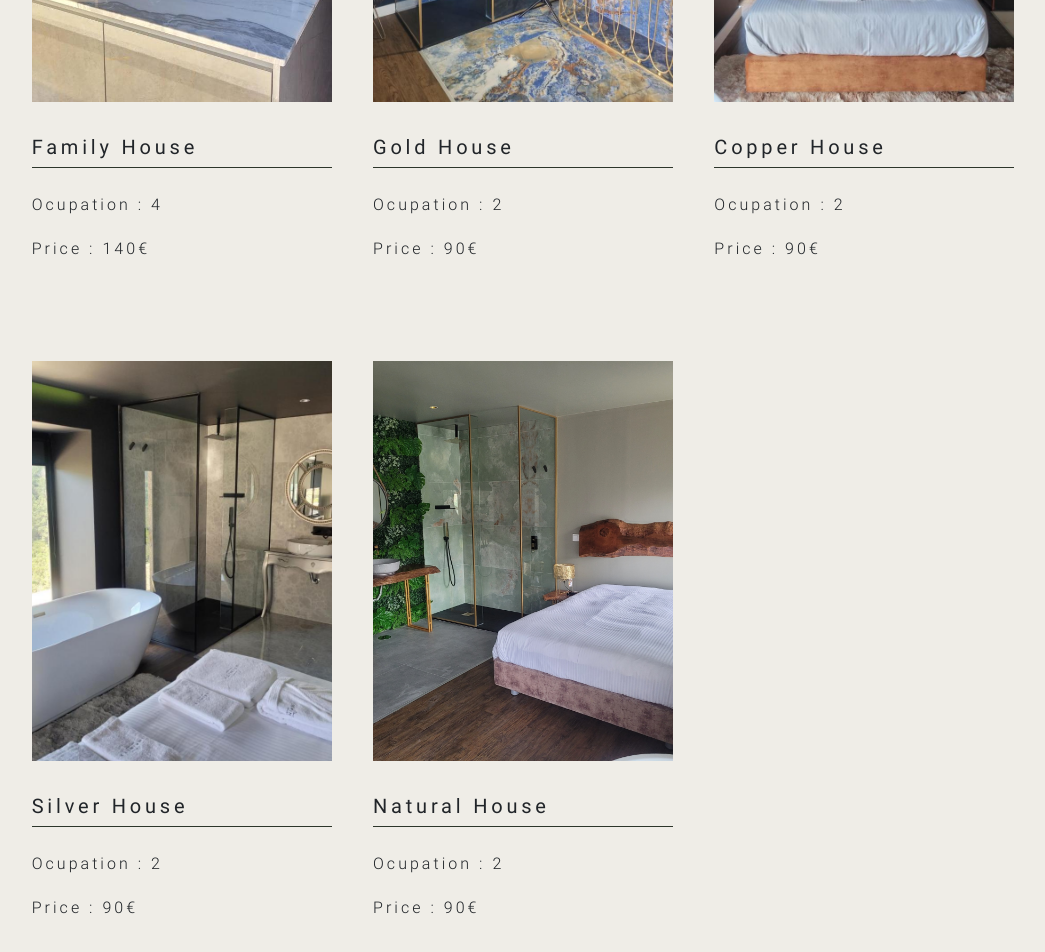
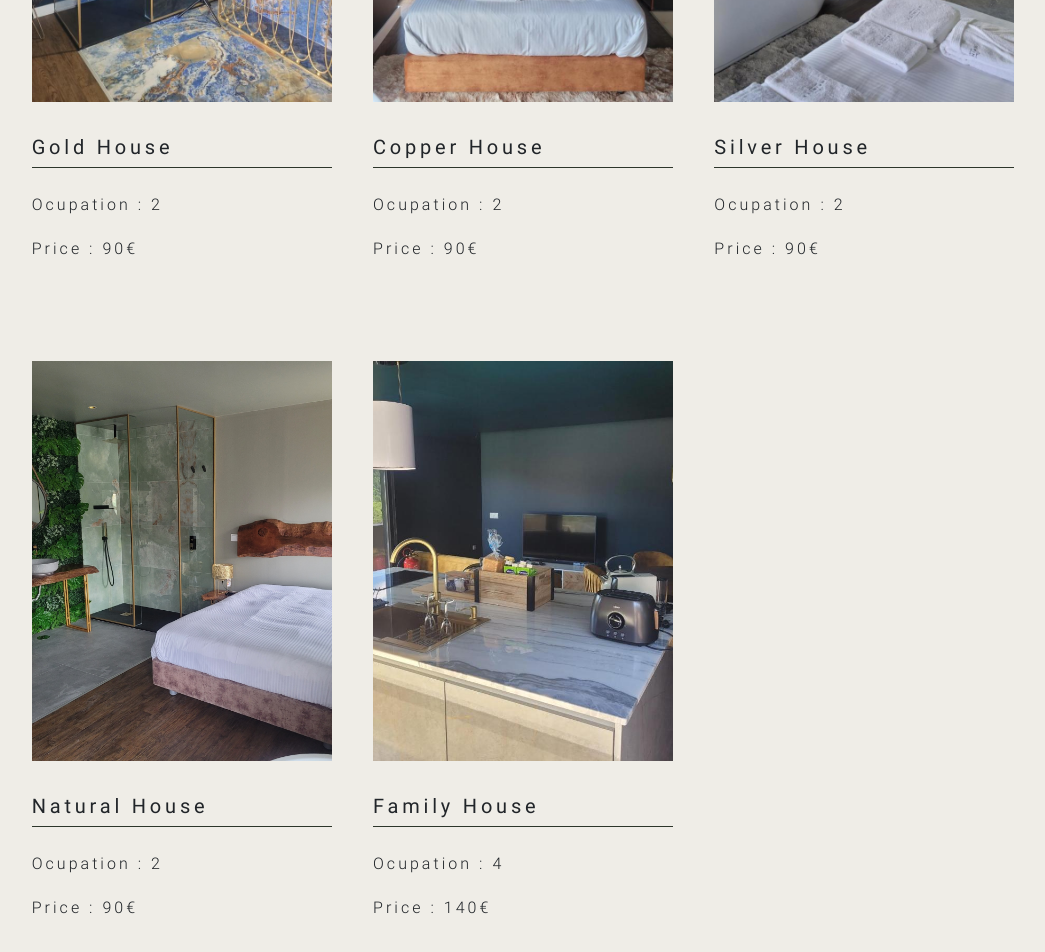
Before and after one commit to webCreativeDev/infinityHouses, a Vue app: page /houses in a window 1280 px wide. Shown: the part 580-1532 px from the top of the page, without its empty margins (117-1162 px from the left). Built offline with nearby package versions, Linux system fonts and the light colour scheme.

Commit message:
change houses order

```diff
--- a/src/views/Houses.vue
+++ b/src/views/Houses.vue
@@ -14,11 +14,12 @@ export default {
   data() {
     return {
       houses: [
-        new House("Family House", "4", "140€",family),
         new House("Gold House", "2", "90€",gold),
         new House("Copper House", "2", "90€",copper),
         new House("Silver House", "2", "90€",silver),
         new House("Natural House", "2", "90€",natural),
+        new House("Family House", "4", "140€",family),
+
       ],
     };
   },
```
